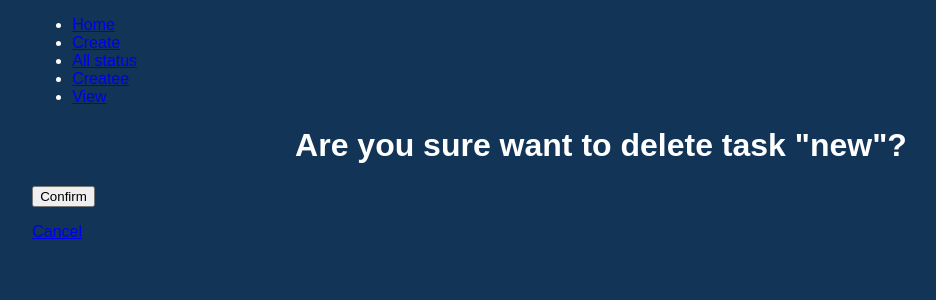
After one commit to Malik-94/homework_52_imenov_abdumalik_python_3, a Django app: page /status/1/delete/ in a window 1280 px wide. The commit adds this page. Shown: the top 300 px of the page, without its empty margins (39-975 px from the left). Run offline with Django 3.2, Linux system fonts and the light colour scheme; data comes from the database, SQL or seed files in the repository; some libraries are stand-ins or nearby versions.

Commit message:
добавил CRUD для статусов

```diff
--- a/source/blog/urls.py
+++ b/source/blog/urls.py
@@ -15,7 +15,7 @@ Including another URLconf
 """
 from django.contrib import admin
 from django.urls import path
-from webapp.views import IndexView, TaskCreateView, TaskUpdateView ,TaskDeleteView,TaskView
+from webapp.views import IndexView, TaskCreateView, TaskUpdateView ,TaskDeleteView,TaskView, StatusList ,StatusCreateView ,StatusDeleteView, StatusUpdateView
 
 urlpatterns = [
     path('admin/', admin.site.urls),
@@ -23,5 +23,9 @@ urlpatterns = [
     path('article/<int:pk>/', TaskView.as_view(), name='task_view'),
     path('articles/add/', TaskCreateView.as_view(), name='task_add'),
     path('article/<int:pk>/edit/', TaskUpdateView.as_view(), name='task_update'),
-    path('article/<int:pk>/delete/', TaskDeleteView.as_view(), name='task_delete')
+    path('article/<int:pk>/delete/', TaskDeleteView.as_view(), name='task_delete'),
+    path('status/', StatusList.as_view(), name='status_list'),
+    path('statuses/add/', StatusCreateView.as_view(), name='status_add'),
+    path('status/<int:pk>/edit/', StatusUpdateView.as_view(), name='status_update'),
+    path('status/<int:pk>/delete/', StatusDeleteView.as_view(), name='status_delete'),
 ]
--- a/source/webapp/models.py
+++ b/source/webapp/models.py
@@ -7,7 +7,6 @@ class Task(models.Model):
     status = models.ForeignKey('webapp.Status', related_name='task_status', on_delete=models.PROTECT , verbose_name='Статус')
     type = models.ForeignKey('webapp.Type' , related_name='task_type', on_delete=models.PROTECT , verbose_name='Тип')
     created_at = models.DateTimeField(auto_now_add=True, verbose_name='Время создания')
-
 
     def __str__(self):
         return "{}. {}".format(self.pk, self.summary)
--- a/source/webapp/templates/base.html
+++ b/source/webapp/templates/base.html
@@ -15,6 +15,9 @@
         <ul class="menu">
             <li><a href="{% url 'index' %}">Home</a></li>
            <li><a href="{% url 'task_add'%}">Create</a></li>
+           <li><a href="{% url 'status_list'%}">All status</a></li>
+            <li><a href="{% url 'status_add' %}">Createe</a></li>
+
              {% block menu %}
             {% endblock %}
 </ul>
--- /dev/null
+++ b/source/webapp/templates/status_delete.html
@@ -0,0 +1,13 @@
+{% extends "base.html" %}
+{% block title %}Delete status{% endblock %}
+{% block menu %}
+    <li><a href="{% url 'status_delete' status.pk %}">View</a></li>
+{% endblock %}
+{% block content %}
+    <h1>Are you sure want to delete task "{{ status }}"?</h1>
+    <form method="POST" action="{% url "status_delete" status.pk %}" class="text-center">
+        {% csrf_token %}
+        <p><input type="submit" value="Confirm" class="btn btn-danger"></p>
+        <p><a href="{% url 'status_delete' status.pk %}" class="btn btn-default">Cancel</a></p>
+    </form>
+{% endblock %}
--- a/source/webapp/views.py
+++ b/source/webapp/views.py
@@ -2,6 +2,8 @@ from django.shortcuts import render, get_object_or_404, redirect
 from django.views.generic import View, TemplateView
 from webapp.forms import TaskForm
 from webapp.models import Task
+from webapp.models import Status
+from webapp.forms import StatusForm
 
 
 class IndexView(View):
@@ -32,11 +34,11 @@ class TaskCreateView(View):
             description=form.cleaned_data['description'],
             status=form.cleaned_data['status'],
             type=form.cleaned_data['type'],
-            # created_at = form.cleaned_data['created_at']
             )
             return redirect('task_view', pk=task.pk)
         else:
             return render(request, 'create.html', context={'form': form})
+
 
 class TaskUpdateView(View):
     def get (self, request, pk, *args, **kwargs):
@@ -75,3 +77,63 @@ class TaskDeleteView(View):
         task = get_object_or_404(Task, pk=kwargs.get('pk'))
         task.delete()
         return redirect('index')
+
+
+class StatusList(View):
+    def get(self, request, *args, **kwargs):
+        status = Status.objects.all()
+        return render(request, 'status_read.html', context={
+            'status': status
+        })
+
+
+
+class StatusCreateView(View):
+    def get (self,request, *args, **kwargs):
+        if request.method == 'GET':
+            form = StatusForm()
+            return render(request, 'status_create.html', context={'form': form})
+
+    def post (self, request, *args, **kwargs):
+        form = StatusForm(data=request.POST)
+        if form.is_valid():
+            status = Status.objects.create(
+            status=form.cleaned_data['status'],
+
+            )
+            return redirect('status_read', pk=status.pk)
+        else:
+            return render(request, 'status_create.html', context={'form': form})
+
+
+
+class StatusUpdateView(View):
+    def get (self, request, pk, *args, **kwargs):
+            status = get_object_or_404(Status, pk=pk)
+            if request.method == 'GET':
+                form = StatusForm(data={
+                    'status': status
+                })
+            return render(request, 'status_update.html', context={'form': form, 'status': status})
+
+    def post (self, request, pk, *args, **kwargs):
+            form = StatusForm(data=request.POST)
+            status = get_object_or_404(Status, pk=pk)
+            return render(request, 'status_update.html', context={'form': form, 'status': status})
+
+
+
+class StatusDeleteView(View):
+    def get (self,request , pk, *args, **kwargs):
+        status = get_object_or_404(Status, pk=pk)
+        if request.method == 'GET':
+            return render(request, 'status_delete.html', context={'status': status})
+
+    def post (self,request,  *args, **kwargs):
+        status = get_object_or_404(Status, pk=kwargs.get('pk'))
+        status.delete()
+        return redirect('status_read')
+
+
+class Type(View):
+    pass
```
Also changed, not shown: source/webapp/templates/status.html (added, +16 -0 lines), source/webapp/templates/status_create.html (added, +8 -0 lines), source/webapp/templates/status_read.html (added, +14 -0 lines), source/webapp/templates/status_update.html (added, +11 -0 lines).
